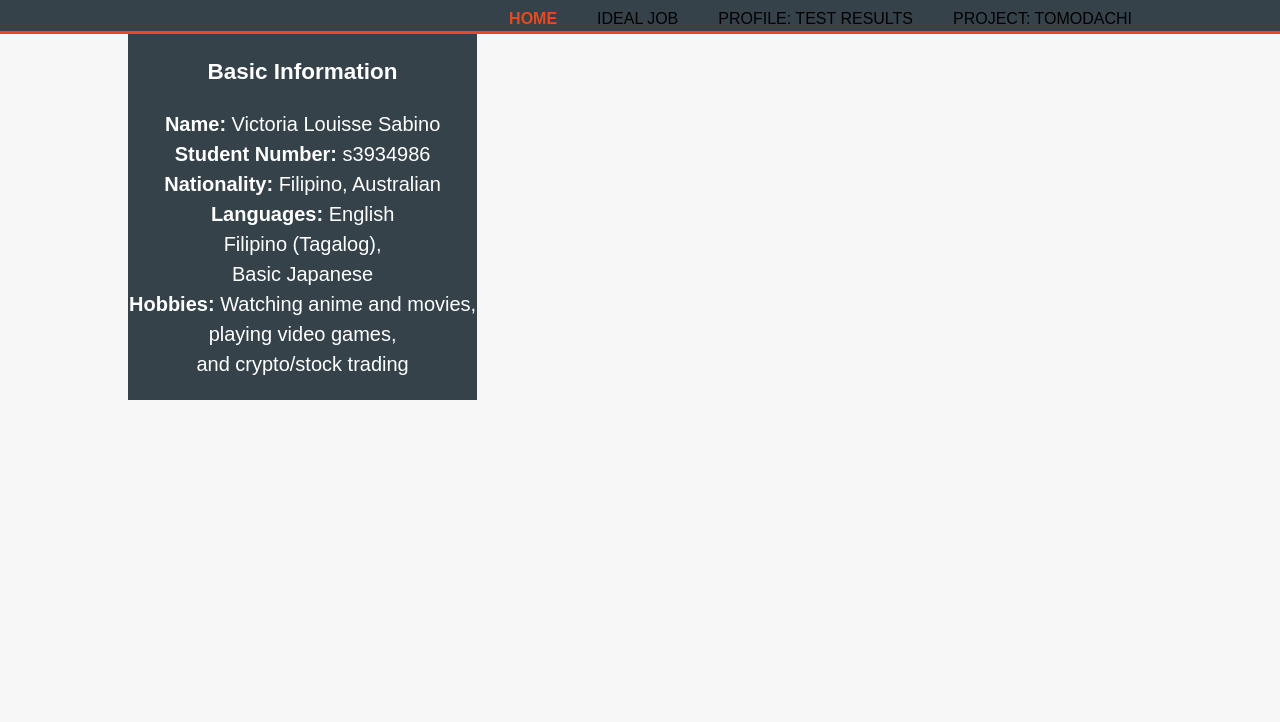
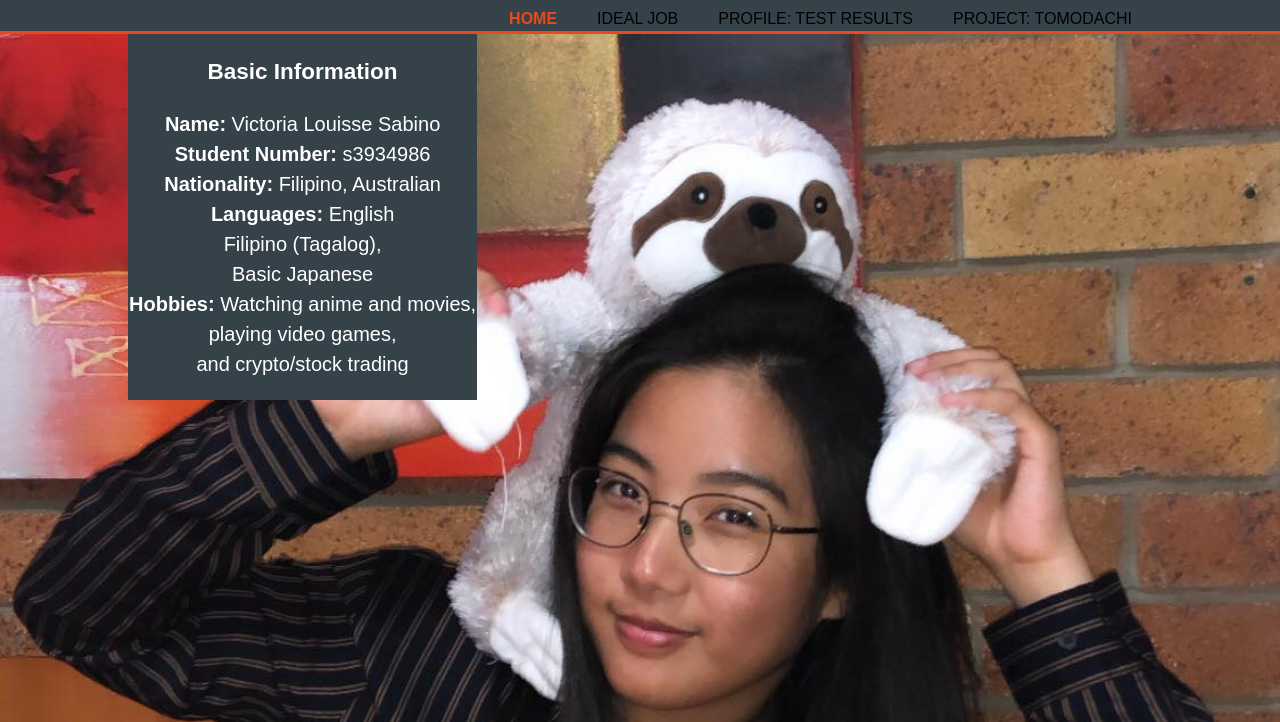
Before and after one commit to victoria-sabino/RMIT-assessmentone-myprofile, a plain HTML site: page index.html in a window 1280 px wide. Shown: the part 78-800 px from the top of the page. Drawn offline with Linux system fonts and the light colour scheme.

Commit message:
Update style.css

```diff
--- a/style.css
+++ b/style.css
@@ -89,7 +89,7 @@ header a:hover{
 /* showcase */
 #showcase{
   min-height: 1000px;
-  background: url('../images/myphoto.jpg') 0 -600px;
+  background: url('myphoto.jpg') 0 -600px;
   background-position: center;
   background-size: cover;
   background-attachment: local;
```
